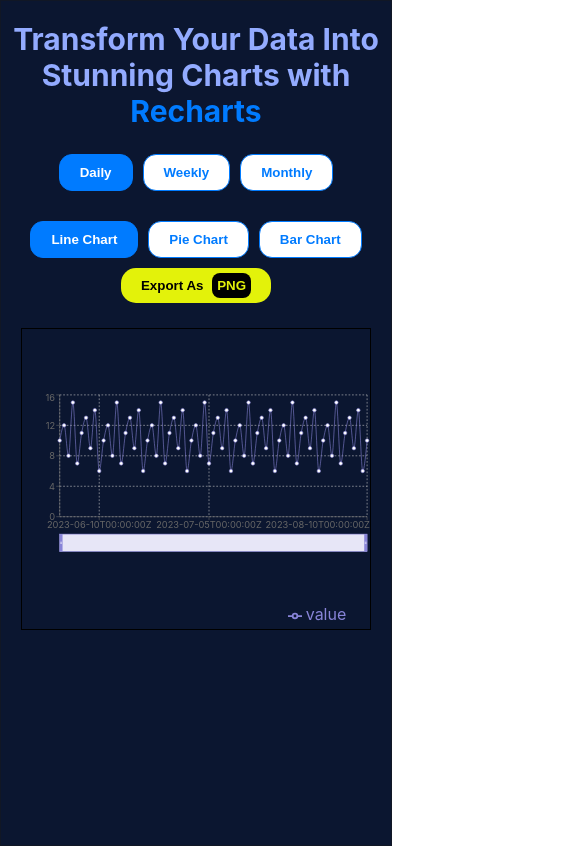
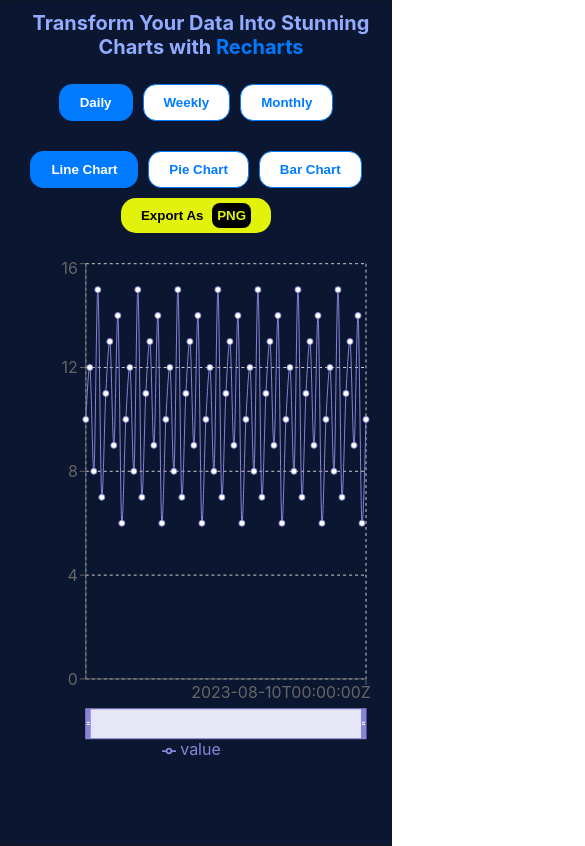
Before and after one commit to Bharani0012/chartApp, a React (Create React App) app: page / in a window 390 px wide. Shown: the top 846 px of the page, 585 px wide, since content can reach past the window. Built offline with nearby package versions, Linux system fonts and the light colour scheme.

Commit message:
width modification

```diff
--- a/src/components/Chart.js
+++ b/src/components/Chart.js
@@ -26,18 +26,28 @@
       </button>
       <div className='chart-container'>
         {chartType === 'line' && (
-          <LineChart width={600} height={300} data={data} onClick={onClick}>
+          <LineChart
+            width={window.innerWidth * 0.9}
+            height={window.innerHeight * 0.6}
+            data={data}
+            onClick={onClick}
+          >
             <CartesianGrid strokeDasharray="3 3" />
             <XAxis dataKey="timestamp" />
             <YAxis />
             <Tooltip />
             <Legend />
-            <Line type="monotone" dataKey="value" stroke="#8884d8" activeDot={{ r: 8 }} />
+            <Line type="monotone" dataKey="value" stroke="#8884d8" activeDot={{ r: 16 }} />
             <Brush dataKey="timestamp" height={30} stroke="#8884d8" />
           </LineChart>
         )}
         {chartType === 'bar' && (
-          <BarChart width={600} height={300} data={data} onClick={onClick}>
+          <BarChart
+            width={window.innerWidth * 0.9}
+            height={window.innerHeight * 0.6}
+            data={data}
+            onClick={onClick}
+          >
             <CartesianGrid strokeDasharray="3 3" />
             <XAxis dataKey="timestamp" />
             <YAxis />
@@ -48,14 +58,18 @@
           </BarChart>
         )}
         {chartType === 'pie' && (
-          <PieChart width={600} height={500} onClick={onClick}>
+          <PieChart
+            width={window.innerWidth * 0.9}
+            height={window.innerHeight * 0.6}
+            onClick={onClick}
+          >
             <Pie
               data={data}
               dataKey="value"
               nameKey="timestamp"
               cx="50%"
               cy="50%"
-              outerRadius={200}
+              outerRadius={Math.min(window.innerWidth, window.innerHeight) * 0.3}
               fill="#8884d8"
               label
             >
--- a/src/styles/App.css
+++ b/src/styles/App.css
@@ -9,6 +9,7 @@
 .app-head{
   font-size: 30px;
   color: #93ABFF;
+  margin: 10px 0px 0px 10px
 }
 .app-head span {
   color: #007bff;
@@ -33,7 +34,11 @@
 @media screen and (max-width: 500px) {
   .App{
     width: 100%;
-    max-width: 600px;
+    max-width: 100vw;
     margin: auto;
   }
+
+  .app-head{
+    font-size: 20px;
+  }
 }
--- a/src/styles/Chart.css
+++ b/src/styles/Chart.css
@@ -2,7 +2,7 @@
     display: flex;
     justify-content: center;
     margin: 20px;
-    border: 1px solid;
+
 }
 .export-button {
     background-color: #E3F20A;
```
